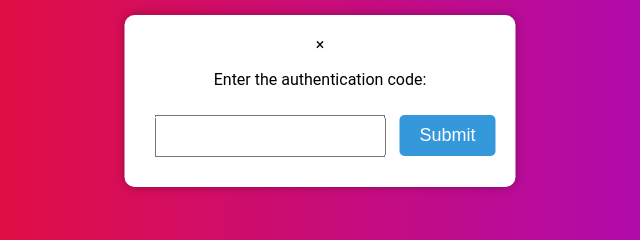
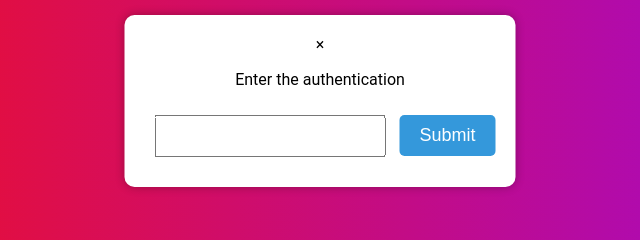
Before and after one commit to Shivam-Shane/Touch, a plain HTML site: page index.html in a window 1280 px wide. Shown: the part 299-539 px from the top of the page, 320-960 px from the left. Drawn offline with Linux system fonts and the light colour scheme.

Commit message:
code change

```diff
--- a/index.html
+++ b/index.html
@@ -142,7 +142,7 @@
       <div id="customModal" class="modal">
         <div class="modal-content">
           <span class="close-btn" onclick="closeModal()">&times;</span>
-          <p id="authPrompt">Enter the authentication code:</p>
+          <p id="authPrompt">Enter the authentication</p>
           <input type="password" id="authCode" />
           <button onclick="checkCode()">Submit</button>
           <p id="authError" style="color: red; display: none;">Incorrect code. Please try again.</p>
```
Also changed, not shown: 1 other file.
